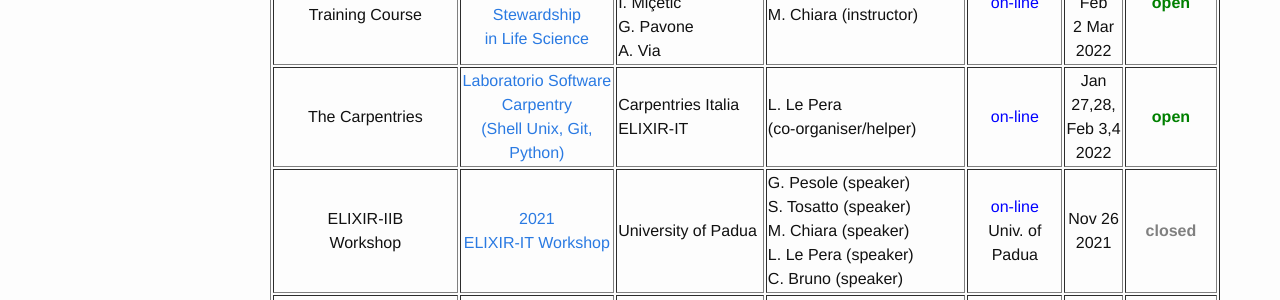
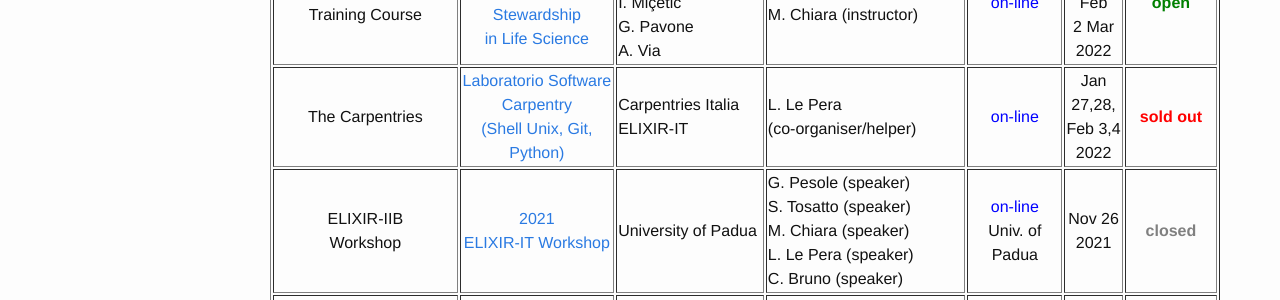
Before and after one commit to ELIXIR-IIB-training/website, a Jekyll site: the page built from _pages/01-all_events.md, in a window 1280 px wide and 900 px high. Shown: the part 445-745 px from the top of the window. Built offline with Jekyll 4.4.1, drawn with Linux system fonts in a browser that asks for light colours.

Commit message:
Update status SWC Jan 2022

```diff
--- a/_pages/01-all_events.md
+++ b/_pages/01-all_events.md
@@ -40,7 +40,7 @@ https://elixir-iib-training.github.io/website/2022/01/27/SWC_Italia_ShellGitPyth
    <td height="50" width="150">L. Le Pera<br>(co-organiser/helper)</td>
    <td height="50" align="center"><font color="blue">on-line</font></td>
    <td height="50" width="75" align="center">Jan 27,28,<br>Feb 3,4<br>2022</td>
-   <td height="50" align="center"><font color="green"><b>open</b></font></td>
+   <td height="50" align="center"><font color="red"><b>sold out</b></font></td>
 </tr>
 <tr>
 <td height="50" align="center">ELIXIR-IIB<br>Workshop</td>
```
